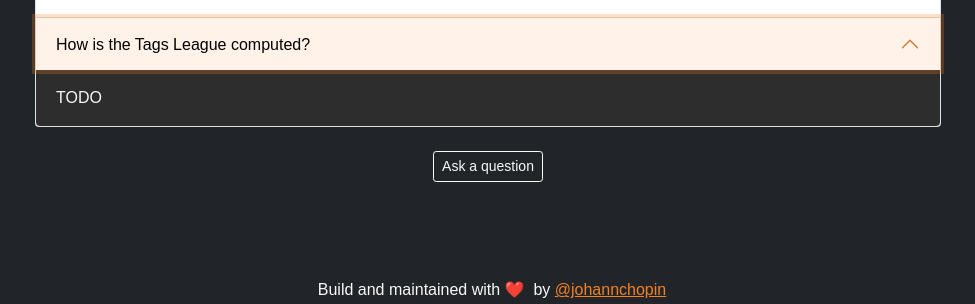
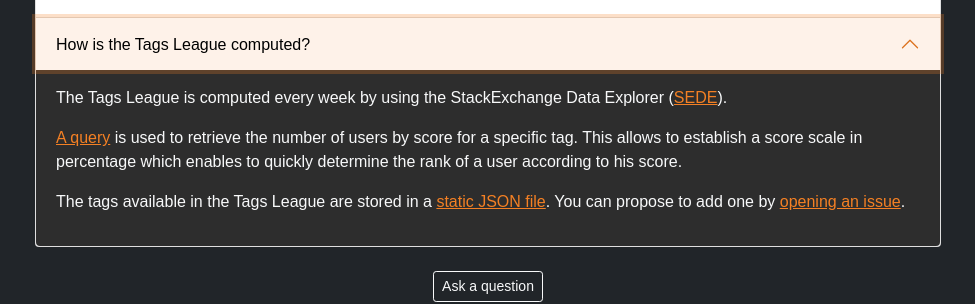
Before and after one commit to johannchopin/stackoverflow-readme-profile, a SvelteKit app in the folder website/: page / in a window 1280 px wide. Both pictures are taken after a click on the button "How is the Tags League computed?". Shown: the part 1389-1693 px from the top of the page, without its empty margins (152-1127 px from the left). Built offline with nearby package versions, Linux system fonts and the light colour scheme; no server answers.

Commit message:
📝 add documentation how tags league is computed

```diff
--- a/website/src/lib/constants.ts
+++ b/website/src/lib/constants.ts
@@ -15,6 +15,8 @@ export const NEW_QUESTION_ISSUE_LINK = GITHUB_REPO_URL + '/issues/new?assignees=
 
 export const LICENSE_URL = GITHUB_REPO_URL + '/blob/main/LICENSE.txt'
 export const CONTRIBUTORS_URL = GITHUB_REPO_URL + '/graphs/contributors'
+export const SEDE_QUERY_URL = GITHUB_REPO_URL + "/blob/main/src/tags-league/SedeQueries/count_users_by_score_of_a_specific_tag.sql"
+export const STATIC_TAGS_URL = GITHUB_REPO_URL + "/blob/main/src/tags-league/TAGS.json"
 
 export const SO_PROFILE_URL_REGEXP = /^https:\/\/stackoverflow\.com\/users\/[0-9]+\d\/[a-z]+/g
 
--- a/website/src/routes/components/FaqAccordion.svelte
+++ b/website/src/routes/components/FaqAccordion.svelte
@@ -3,6 +3,9 @@
     LICENSE_URL,
     CONTRIBUTORS_URL,
     SO_USER_TAGS_URL,
+    SEDE_QUERY_URL,
+    STATIC_TAGS_URL,
+    ADD_TAG_ISSUE_LINK,
   } from "$lib/constants";
 </script>
 
@@ -175,7 +178,29 @@
       aria-labelledby="computation"
       data-bs-parent="#accordion"
     >
-      <div class="accordion-body">TODO</div>
+      <div class="accordion-body">
+        <p>
+          The Tags League is computed every week by using the StackExchange Data
+          Explorer (<a
+            href="https://data.stackexchange.com/stackoverflow/queries"
+            target="_blank">SEDE</a
+          >).
+        </p>
+
+        <p>
+          <a href={SEDE_QUERY_URL} target="_blank">A query</a>
+          is used to retrieve the number of users by score for a specific tag. This
+          allows to establish a score scale in percentage which enables to quickly
+          determine the rank of a user according to his score.
+        </p>
+
+        <p>
+          The tags available in the Tags League are stored in a
+          <a href={STATIC_TAGS_URL} target="_blank">static JSON file</a>. You
+          can propose to add one by
+          <a href={ADD_TAG_ISSUE_LINK}>opening an issue</a>.
+        </p>
+      </div>
     </div>
   </div>
 </div>
```
Also changed, not shown: 1 other file (tests, documents, lock files or other folders).
